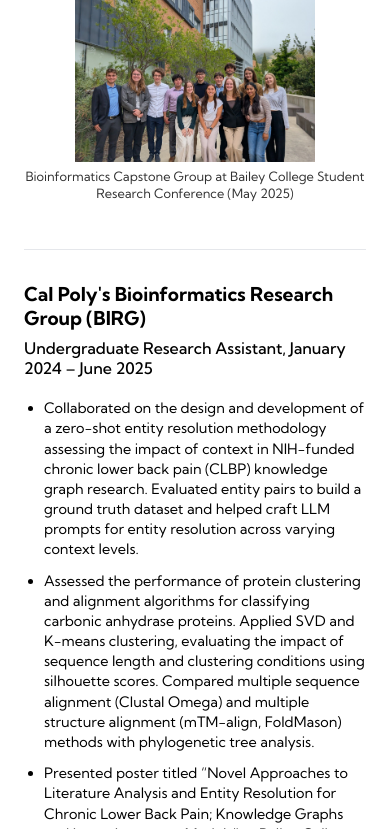
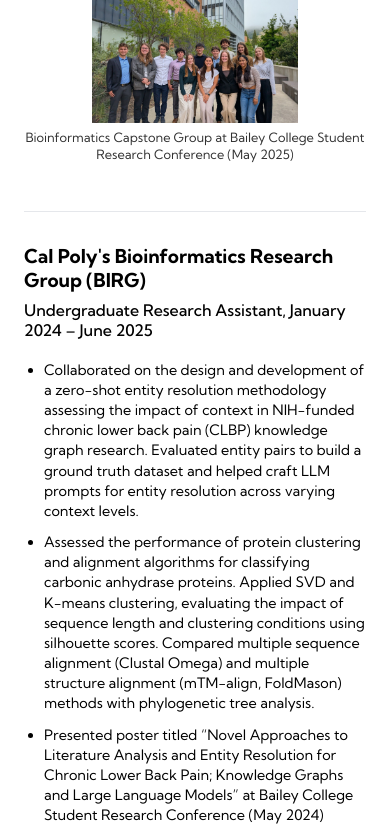
Before and after one commit to nazbuhn/nazbuhn.github.io, a plain HTML site: page index.html in a window 390 px wide. Shown: the part 2817-3646 px from the top of the page. Drawn offline with Linux system fonts and the light colour scheme.

Commit message:
Update styles.css
Signed-off-by: nazbuhn <113940086+nazbuhn@users.noreply.github.com>

```diff
--- a/styles.css
+++ b/styles.css
@@ -817,8 +817,8 @@ html {
     font-size:.8rem;
   }
   .experience img{
-    min-width:70%;
-    justify-content: center !important;
+    min-width:auto;
+    justify-content:center !important;
   }
 }
 
```
